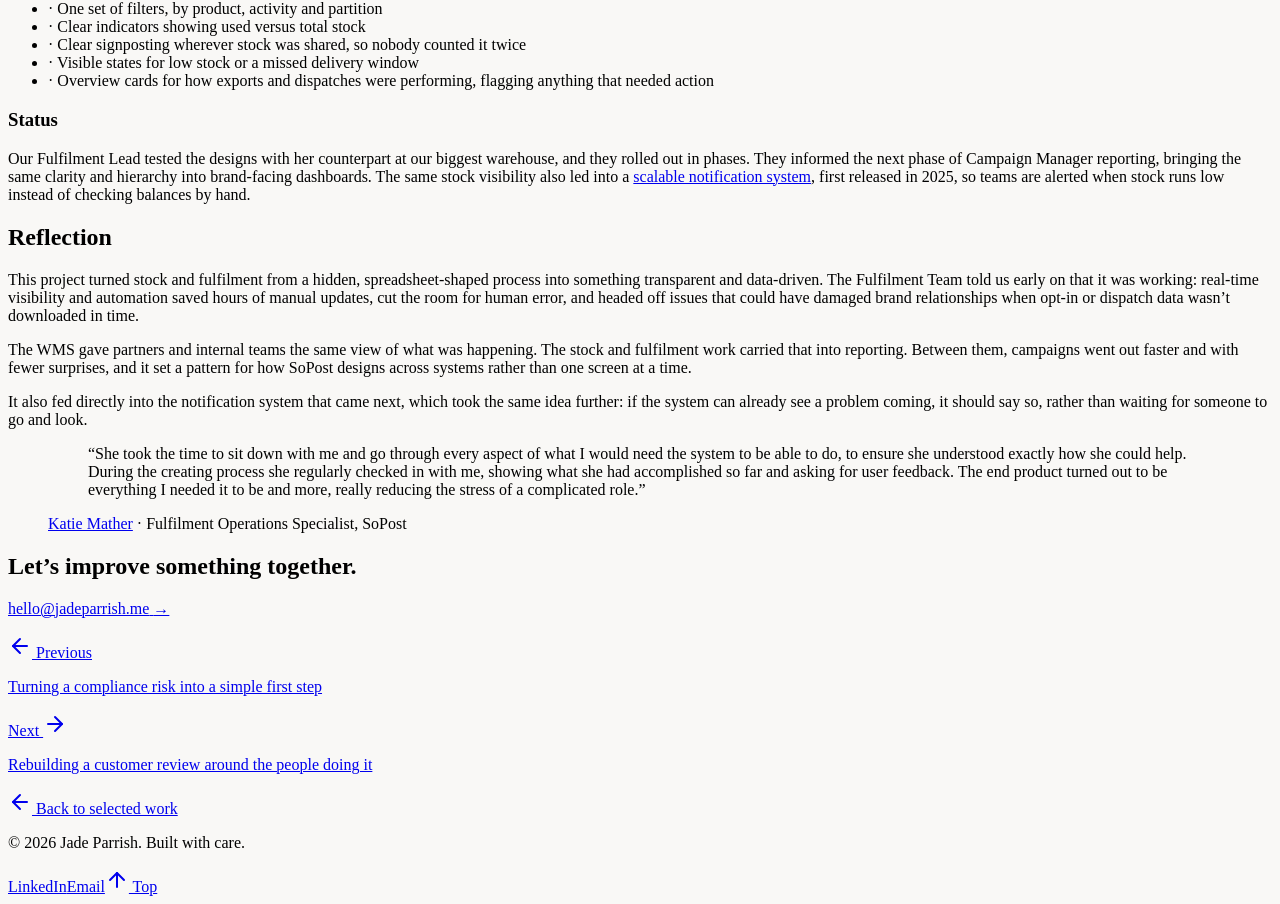
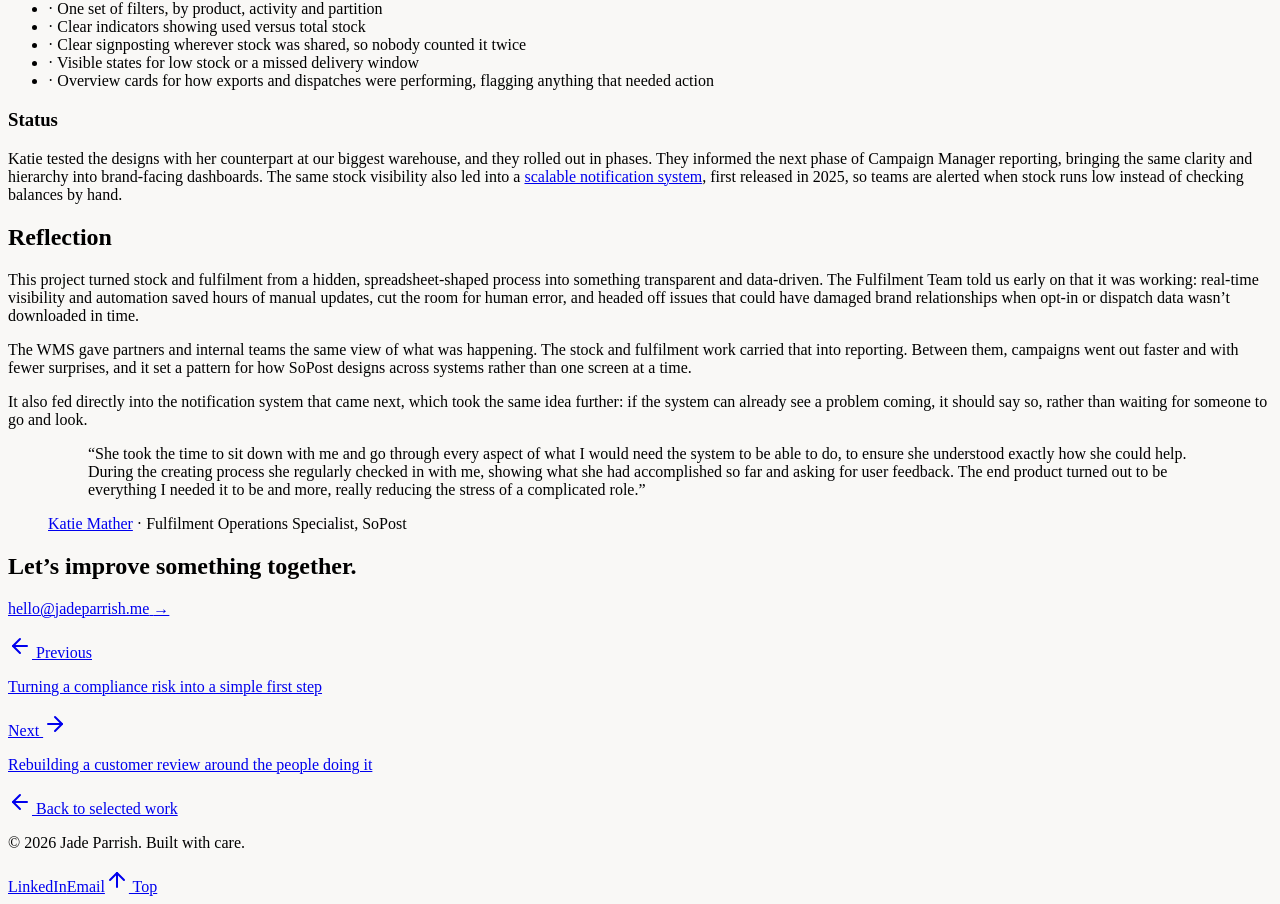
Before and after one commit to jadeparrish/portfolio, a Next.js app: page /work/stock in a window 1280 px wide. Shown: the part 1487-2391 px from the top of the page. Built offline with nearby package versions, Linux system fonts and the light colour scheme.

Commit message:
Update references to Fulfilment Lead to Katie

```diff
--- a/app/work/stock/page.js
+++ b/app/work/stock/page.js
@@ -89,8 +89,8 @@ export default function StockCaseStudy() {
               between SoPost and its fulfilment partners were costing us, so I put the
               case for a Warehouse Management System to our CFO, our CTO and my manager,
               and got the go-ahead. The three of us built it in 2024: our CFO, who knew the
-              operation inside out, our Fulfilment Lead, who worked with the warehouses
-              day to day, and me. The WMS replaced all of that with one role-based system.
+              operation inside out, Katie in Fulfilment Operations, who worked with the
+              warehouses day to day, and me. The WMS replaced all of that with one role-based system.
               Building it turned up something I wasn&rsquo;t expecting, real discrepancies
               in the data behind stock and fulfilment.
             </p>
@@ -186,7 +186,7 @@ export default function StockCaseStudy() {
             <div>
               <SubLabel>Status</SubLabel>
               <p className="text-neutral-700 text-[17px] sm:text-[18px] leading-[1.75]">
-                Our Fulfilment Lead tested the designs with her counterpart at our biggest
+                Katie tested the designs with her counterpart at our biggest
                 warehouse, and they rolled out in phases. They
                 informed the next phase of Campaign Manager reporting, bringing the same
                 clarity and hierarchy into brand-facing dashboards. The same stock
```
